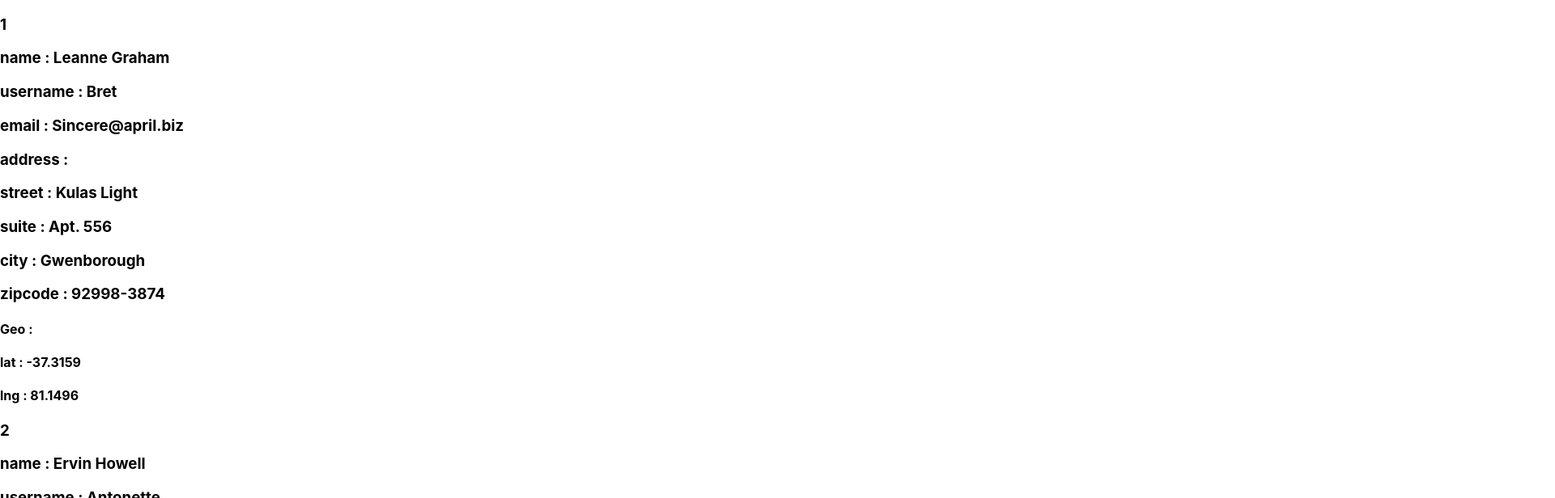
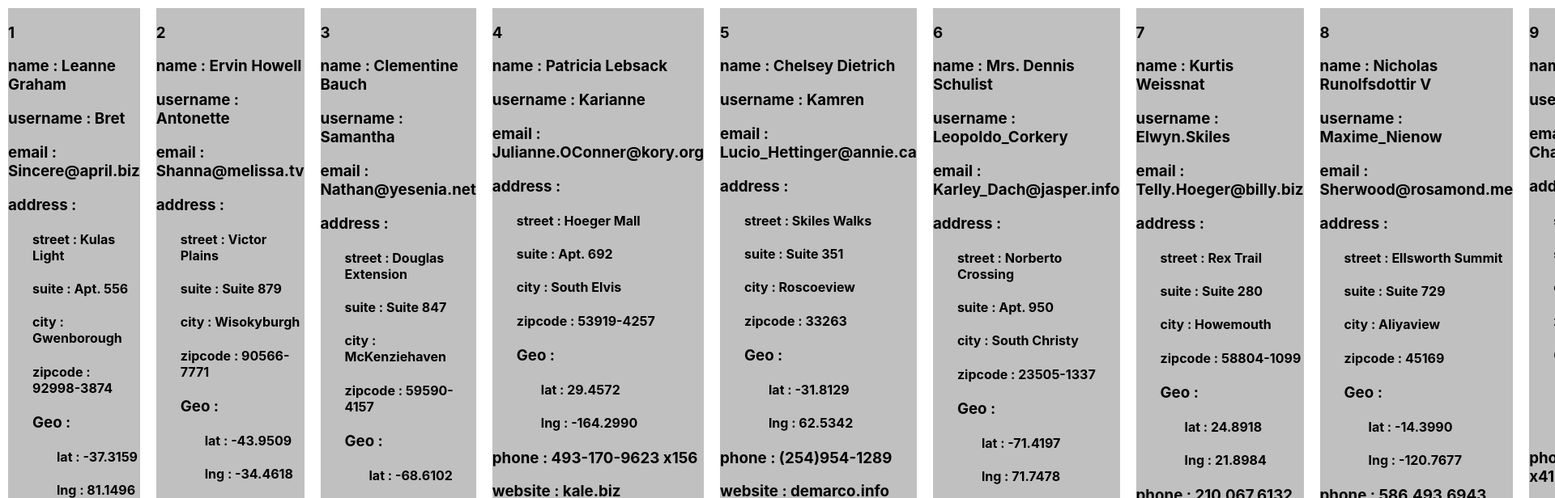
Before and after one commit to Andreus75/lesson1, a React (Create React App) app: page / in a window 1280 px wide. Shown: the top 616 px of the page at 81% size, 1920 px wide, since content can reach past the window. Built offline with nearby package versions, Linux system fonts and the light colour scheme.

Commit message:
Create component Company

```diff
--- a/src/App.css
+++ b/src/App.css
@@ -1,38 +1,3 @@
-.App {
-  text-align: center;
+.users {
+  display: flex;
 }
-
-.App-logo {
-  height: 40vmin;
-  pointer-events: none;
-}
-
-@media (prefers-reduced-motion: no-preference) {
-  .App-logo {
-    animation: App-logo-spin infinite 20s linear;
-  }
-}
-
-.App-header {
-  background-color: #282c34;
-  min-height: 100vh;
-  display: flex;
-  flex-direction: column;
-  align-items: center;
-  justify-content: center;
-  font-size: calc(10px + 2vmin);
-  color: white;
-}
-
-.App-link {
-  color: #61dafb;
-}
-
-@keyframes App-logo-spin {
-  from {
-    transform: rotate(0deg);
-  }
-  to {
-    transform: rotate(360deg);
-  }
-}
--- a/src/App.js
+++ b/src/App.js
@@ -4,7 +4,6 @@ import {User} from "./components/User";
 function App() {
     return (
         <div className={'users'}>
-            <div>
             <User id={1}
                   name={'Leanne Graham'}
                   username={'Bret'}
@@ -15,9 +14,12 @@ function App() {
                   zipcode={'92998-3874'}
                   lat={'-37.3159'}
                   lng={'81.1496'}
+                  phone={'1-770-736-8031 x56442'}
+                  website={'hildegard.org'}
+                  nameCompany={'Romaguera-Crona'}
+                  catchPhrase={'Multi-layered client-server neural-net'}
+                  bs={'harness real-time e-markets'}
             />
-            </div>
-            <div>
             <User id={2}
                   name={'Ervin Howell'}
                   username={'Antonette'}
@@ -28,8 +30,140 @@ function App() {
                   zipcode={'90566-7771'}
                   lat={'-43.9509'}
                   lng={'-34.4618'}
+                  phone={'010-692-6593 x09125'}
+                  website={'anastasia.net'}
+                  nameCompany={'Deckow-Crist'}
+                  catchPhrase={'Proactive didactic contingency'}
+                  bs={'synergize scalable supply-chains'}
             />
-            </div>
+            <User id={3}
+                  name={'Clementine Bauch'}
+                  username={'Samantha'}
+                  email={'Nathan@yesenia.net'}
+                  street={'Douglas Extension'}
+                  suite={'Suite 847'}
+                  city={'McKenziehaven'}
+                  zipcode={'59590-4157'}
+                  lat={'-68.6102'}
+                  lng={'-47.0653'}
+                  phone={'1-463-123-4447'}
+                  website={'ramiro.info'}
+                  nameCompany={'Romaguera-Jacobson'}
+                  catchPhrase={'Face to face bifurcated interface'}
+                  bs={'e-enable strategic applications'}
+            />
+            <User id={4}
+                  name={'Patricia Lebsack'}
+                  username={'Karianne'}
+                  email={'Julianne.OConner@kory.org'}
+                  street={'Hoeger Mall'}
+                  suite={'Apt. 692'}
+                  city={'South Elvis'}
+                  zipcode={'53919-4257'}
+                  lat={'29.4572'}
+                  lng={'-164.2990'}
+                  phone={'493-170-9623 x156'}
+                  website={'kale.biz'}
+                  nameCompany={'Robel-Corkery'}
+                  catchPhrase={'Multi-tiered zero tolerance productivity'}
+                  bs={'transition cutting-edge web services'}
+            />
+            <User id={5}
+                  name={'Chelsey Dietrich'}
+                  username={'Kamren'}
+                  email={'Lucio_Hettinger@annie.ca'}
+                  street={'Skiles Walks'}
+                  suite={'Suite 351'}
+                  city={'Roscoeview'}
+                  zipcode={'33263'}
+                  lat={'-31.8129'}
+                  lng={'62.5342'}
+                  phone={'(254)954-1289'}
+                  website={'demarco.info'}
+                  nameCompany={'Keebler LLC'}
+                  catchPhrase={'User-centric fault-tolerant solution'}
+                  bs={'revolutionize end-to-end systems'}
+            />
+            <User id={6}
+                  name={'Mrs. Dennis Schulist'}
+                  username={'Leopoldo_Corkery'}
+                  email={'Karley_Dach@jasper.info'}
+                  street={'Norberto Crossing'}
+                  suite={'Apt. 950'}
+                  city={'South Christy'}
+                  zipcode={'23505-1337'}
+                  lat={'-71.4197'}
+                  lng={'71.7478'}
+                  phone={'1-477-935-8478 x6430'}
+                  website={'ola.org'}
+                  nameCompany={'Considine-Lockman'}
+                  catchPhrase={'Synchronised bottom-line interface'}
+                  bs={'e-enable innovative applications'}
+            />
+            <User id={7}
+                  name={'Kurtis Weissnat'}
+                  username={'Elwyn.Skiles'}
+                  email={'Telly.Hoeger@billy.biz'}
+                  street={'Rex Trail'}
+                  suite={'Suite 280'}
+                  city={'Howemouth'}
+                  zipcode={'58804-1099'}
+                  lat={'24.8918'}
+                  lng={'21.8984'}
+                  phone={'210.067.6132'}
+                  website={'elvis.io'}
+                  nameCompany={'Johns Group'}
+                  catchPhrase={'Configurable multimedia task-force'}
+                  bs={'generate enterprise e-tailers'}
+            />
+            <User id={8}
+                  name={'Nicholas Runolfsdottir V'}
+                  username={'Maxime_Nienow'}
+                  email={'Sherwood@rosamond.me'}
+                  street={'Ellsworth Summit'}
+                  suite={'Suite 729'}
+                  city={'Aliyaview'}
+                  zipcode={'45169'}
+                  lat={'-14.3990'}
+                  lng={'-120.7677'}
+                  phone={'586.493.6943 x140'}
+                  website={'jacynthe.com'}
+                  nameCompany={'Abernathy Group'}
+                  catchPhrase={'Implemented secondary concept'}
+                  bs={'e-enable extensible e-tailers'}
+            />
+            <User id={9}
+                  name={'Glenna Reichert'}
+                  username={'Delphine'}
+                  email={'Chaim_McDermott@dana.io'}
+                  street={'Dayna Park'}
+                  suite={'Suite 449'}
+                  city={'Bartholomebury'}
+                  zipcode={'76495-3109'}
+                  lat={'24.6463'}
+                  lng={'-168.8889'}
+                  phone={'(775)976-6794 x41206'}
+                  website={'conrad.com'}
+                  nameCompany={'Yost and Sons'}
+                  catchPhrase={'Switchable contextually-based project'}
+                  bs={'aggregate real-time technologies'}
+            />
+            <User id={10}
+                  name={'Clementina DuBuque'}
+                  username={'Moriah.Stanton'}
+                  email={'Rey.Padberg@karina.biz'}
+                  street={'Kattie Turnpike'}
+                  suite={'Suite 198'}
+                  city={'Lebsackbury'}
+                  zipcode={'31428-2261'}
+                  lat={'-38.2386'}
+                  lng={'57.2232'}
+                  phone={'024-648-3804'}
+                  website={'ambrose.net'}
+                  nameCompany={'Hoeger LLC'}
+                  catchPhrase={'Centralized empowering task-force'}
+                  bs={'target end-to-end models'}
+            />
         </div>
     );
 }
--- a/src/components/Address.js
+++ b/src/components/Address.js
@@ -1,17 +1,21 @@
 import {Geo} from "./Geo";
+import "./address.css"
 
-export function Address(props) {
+export function Address (props) {
     let {street, suite, city, zipcode, lat, lng} = props;
     return (
         <div>
             <h3>address : </h3>
-            <h3>street : {street}</h3>
-            <h3>suite : {suite}</h3>
-            <h3>city : {city}</h3>
-            <h3>zipcode : {zipcode}</h3>
-            <Geo lat={lat}
-                 lng={lng}
-            />
+            <div className={'address'}>
+                <h4>street : {street}</h4>
+                <h4>suite : {suite}</h4>
+                <h4>city : {city}</h4>
+                <h4>zipcode : {zipcode}</h4>
+                <Geo lat={lat}
+                     lng={lng}
+                />
+            </div>
+
         </div>
     );
 }
--- a/src/components/Geo.js
+++ b/src/components/Geo.js
@@ -1,10 +1,15 @@
+import "./geo.css"
+
 export function Geo (props) {
     let {lat, lng} = props;
     return (
         <div>
-            <h4>Geo : </h4>
-            <h4>lat : {lat}</h4>
-            <h4>lng : {lng}</h4>
+            <h3>Geo : </h3>
+            <div className={'geo'}>
+                <h4>lat : {lat}</h4>
+                <h4>lng : {lng}</h4>
+            </div>
+
         </div>
     );
 }
--- a/src/components/User.js
+++ b/src/components/User.js
@@ -1,8 +1,9 @@
 import "./Address"
+import "./user.css"
 import {Address} from "./Address";
 
-export function User(props) {
-    let {id, name, username, email, street, suite, city, zipcode, lat, lng} = props;
+export function User (props) {
+    let {id, name, username, email, street, suite, city, zipcode, lat, lng, phone, website} = props;
     return (
       <div className={'user'}>
           <h3>{id}</h3>
@@ -16,6 +17,8 @@ export function User(props) {
                    lat={lat}
                    lng={lng}
           />
+          <h3>phone : {phone}</h3>
+          <h3>website : {website}</h3>
       </div>
     );
 }
--- /dev/null
+++ b/src/components/address.css
@@ -0,0 +1,3 @@
+.address {
+    margin-left: 30px;
+}
--- /dev/null
+++ b/src/components/geo.css
@@ -0,0 +1,3 @@
+.geo {
+    margin-left: 30px;
+}
--- /dev/null
+++ b/src/components/user.css
@@ -0,0 +1,4 @@
+.user {
+    background: silver;
+    margin: 10px;
+}
```
Also changed, not shown: src/components/Company.js (added, +11 -0 lines). Lines whose indentation alone changed are shown as unchanged.
